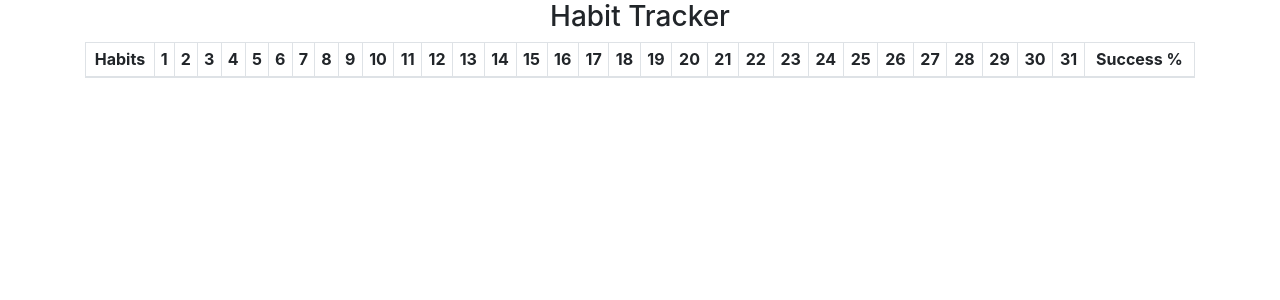
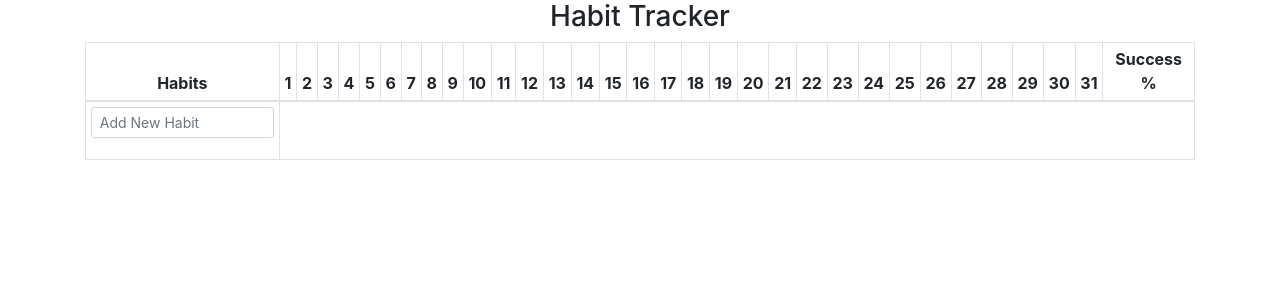
Before and after one commit to Fuertesian/Habit-Tracker, a React (Create React App) app: page / in a window 1280 px wide. Shown: the top 300 px of the page. Built offline with nearby package versions, Linux system fonts and the light colour scheme.

Commit message:
Called HabitNames inside of HabitTable

```diff
--- a/src/containers/HabitTable.js
+++ b/src/containers/HabitTable.js
@@ -1,6 +1,7 @@
 import React from 'react'
 import Table from 'react-bootstrap/Table'
 import TableHeader from '../components/MonthlyHabitTrackerComponents/TableHeader/TableHeader'
+import HabitNames from '../components/MonthlyHabitTrackerComponents/HabitNames/HabitNames'
 
 const HabitTable = (props) => {
 
@@ -13,7 +14,11 @@ const HabitTable = (props) => {
           </tr>
         </thead>
         <tbody>
-          <tr></tr>
+          <tr>
+            <td>
+              <HabitNames />
+            </td>
+          </tr>
         </tbody>
       </Table>
     </div>
```
